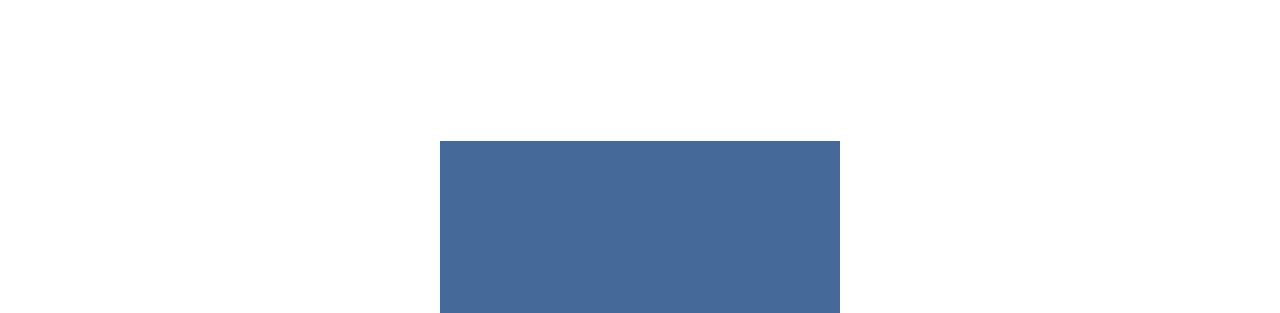
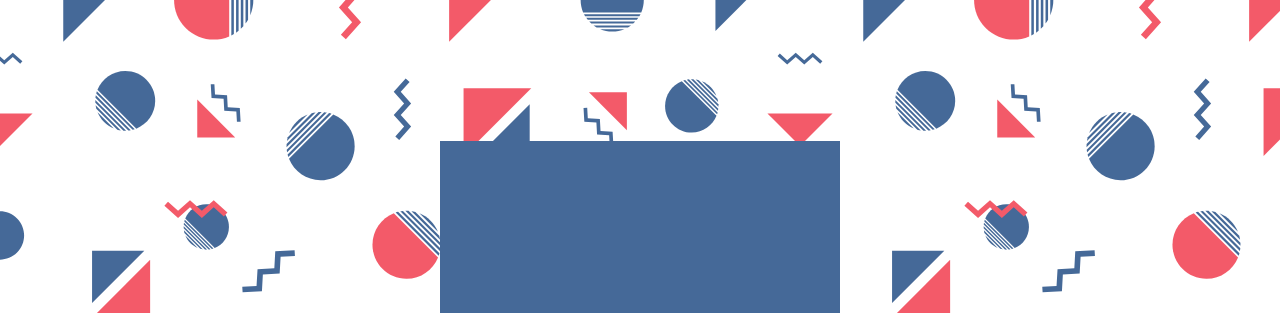
Before and after one commit to SandyAstorga/ProyectosJavascript, a plain HTML site: page JuegoSnake/index.html in a window 1280 px wide. Shown: the top 313 px of the page. Drawn offline with nearby package versions, Linux system fonts and the light colour scheme; the site is published under a folder, as on GitHub Pages, so addresses that start at the root find nothing.

Commit message:
snake_game

```diff
--- a/JuegoSnake/style.css
+++ b/JuegoSnake/style.css
@@ -29,7 +29,7 @@ body {
     flex-direction: column;
     justify-content: center;
     align-items: center;
-    background-image: url(/JuegoSnake/assets/bg.svg);
+    background-image: url(./assets/bg.svg);
     background-size: contain;
 }
 
```
